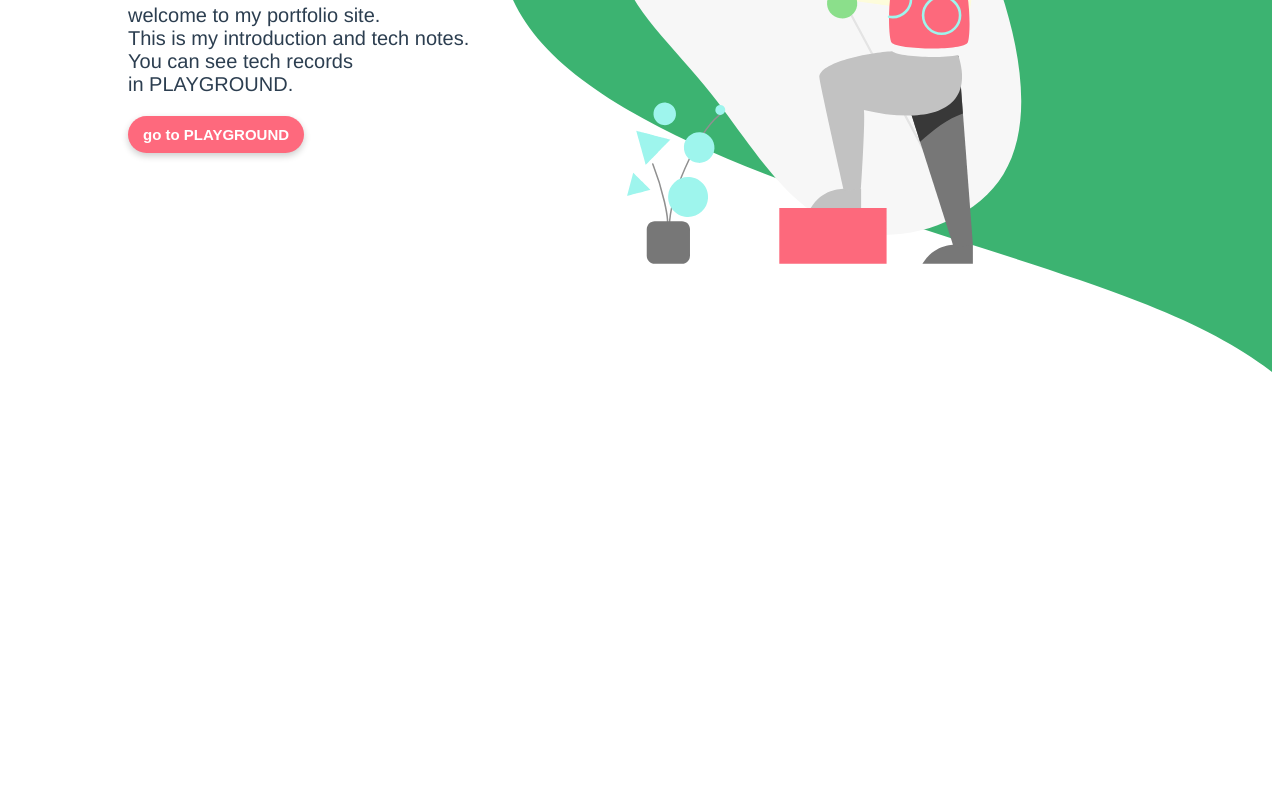
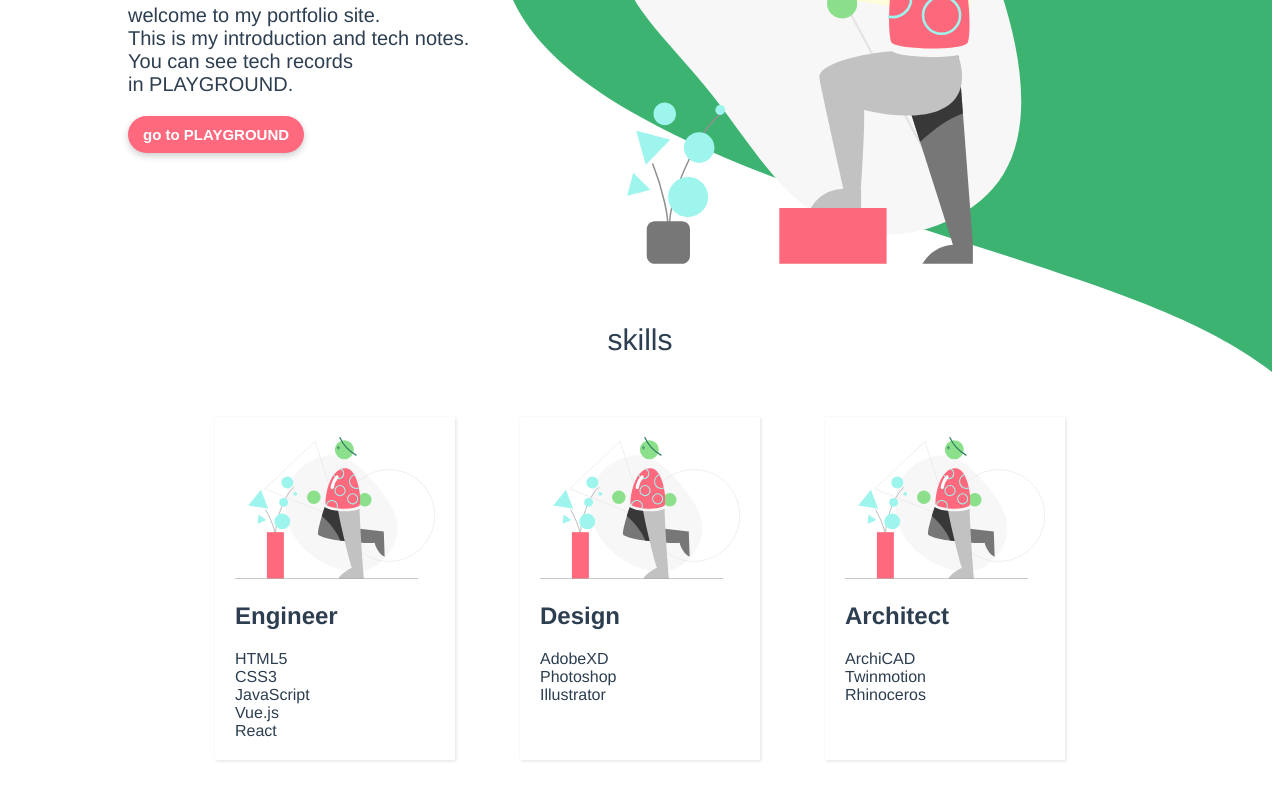
Before and after one commit to komurananami/komurananami.github.io, a Vue app: page / in a window 1280 px wide. Shown: the part 398-1198 px from the top of the page. Before the commit the page ends 809 px from the top, so only its background shows below. Built offline with nearby package versions, Linux system fonts and the light colour scheme.

Commit message:
feature/skills

```diff
--- a/src/App.vue
+++ b/src/App.vue
@@ -20,6 +20,7 @@
       </div>
     </div>
   </header>
+
   <router-view />
 </template>
 
--- a/src/views/Home.vue
+++ b/src/views/Home.vue
@@ -14,6 +14,35 @@
         <Btn msg="go to PLAYGROUND" @click="clickHandler"></Btn>
       </div>
       <div id="topAnimation" ref="topAnimation" class="animation-top"></div>
+    </div>
+
+    <div class="skills-heading">skills</div>
+    <div class="skills-container">
+      <div class="skills">
+        <div class="skills-box">
+          <img alt="i1" src="../assets/svg/I1.svg" />
+          <h2>Engineer</h2>
+          <div>HTML5</div>
+          <div>CSS3</div>
+          <div>JavaScript</div>
+          <div>Vue.js</div>
+          <div>React</div>
+        </div>
+        <div class="skills-box">
+          <img alt="i1" src="../assets/svg/I1.svg" />
+          <h2>Design</h2>
+          <div>AdobeXD</div>
+          <div>Photoshop</div>
+          <div>Illustrator</div>
+        </div>
+        <div class="skills-box">
+          <img alt="i1" src="../assets/svg/I1.svg" />
+          <h2>Architect</h2>
+          <div>ArchiCAD</div>
+          <div>Twinmotion</div>
+          <div>Rhinoceros</div>
+        </div>
+      </div>
     </div>
   </div>
 </template>
@@ -75,6 +104,16 @@ export default defineComponent({
   }
 }
 
+.animation {
+  &-top {
+    position: absolute;
+    right: 10vw;
+    width: 600px;
+    z-index: 5;
+    top: 100px;
+  }
+}
+
 .home {
   padding: 0 40px;
 
@@ -84,13 +123,29 @@ export default defineComponent({
   }
 }
 
-.animation {
-  &-top {
-    position: absolute;
-    right: 10vw;
-    width: 600px;
-    z-index: 5;
-    top: 100px;
+.skills {
+  display: flex;
+  justify-content: space-between;
+
+  &-container {
+    width: 850px;
+    margin: 0 auto;
+    margin-bottom: 100px;
+  }
+
+  &-heading {
+    font-size: 30px;
+    text-align: center;
+    padding-bottom: 60px;
+  }
+
+  &-box {
+    padding: 20px;
+    box-shadow: 1px 1px 3px rgba(70, 62, 62, 0.15);
+  }
+
+  &-box img {
+    width: 200px;
   }
 }
 </style>
```
